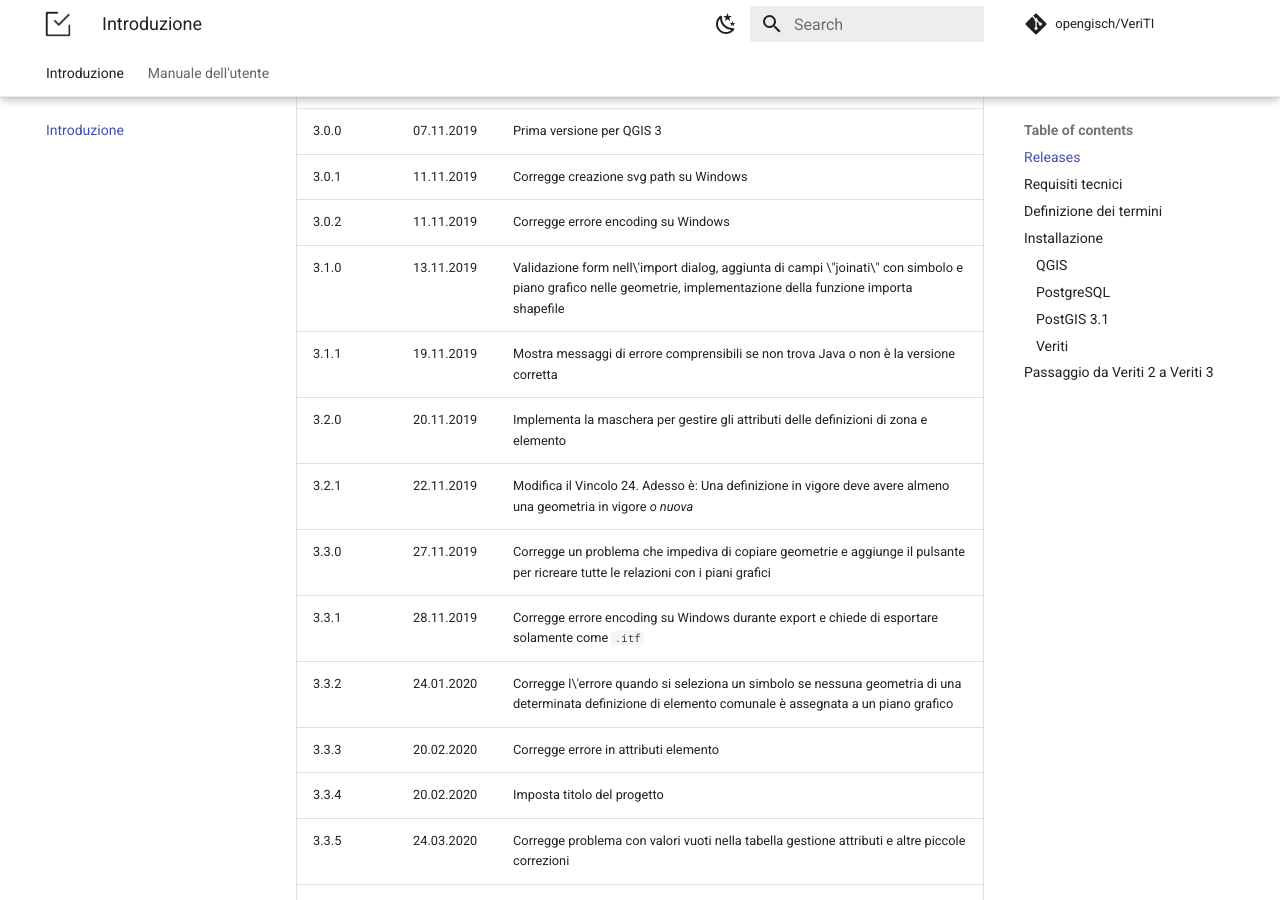
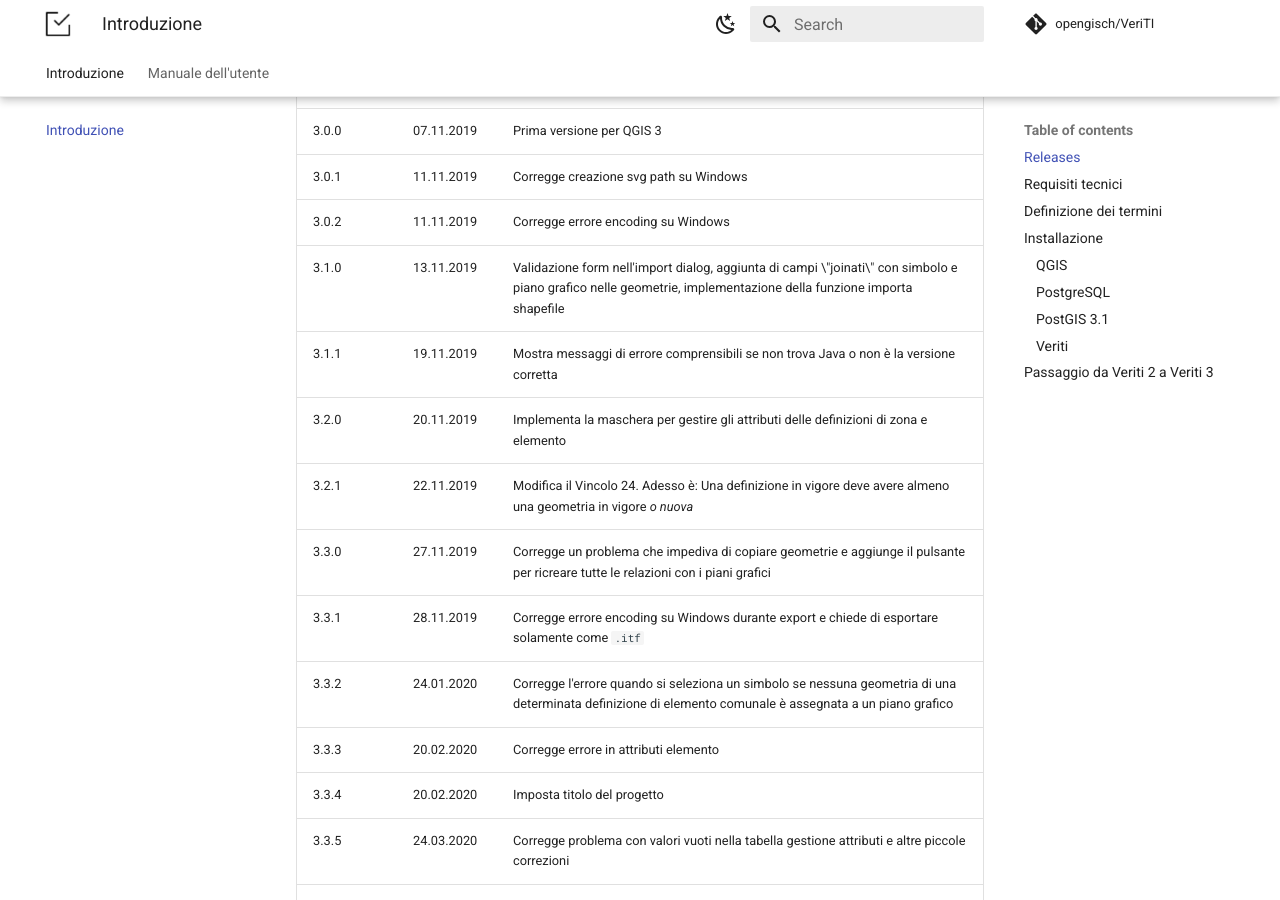
Before and after one commit to opengisch/VeriTI-docs, an MkDocs documentation site: the page built from docs/docs/index.md, in a window 1280 px wide and 900 px high, scrolled down 346 px. Built offline with MkDocs 1.6.1 and Material for MkDocs 9.7.7, drawn with Linux system fonts in a browser that asks for light colours; comment, search, counter and statistics services are not loaded; some of the changed text lies outside the part shown.

Commit message:
Single quotes doesn't need escape character

````diff
--- a/docs/docs/index.md
+++ b/docs/docs/index.md
@@ -11,13 +11,13 @@ geodato e della sua trasmissione al Cantone).
 | 3.0.0 | 07.11.2019 | Prima versione per QGIS 3 |
 | 3.0.1 | 11.11.2019 | Corregge creazione svg path su Windows |
 | 3.0.2 | 11.11.2019 | Corregge errore encoding su Windows |
-| 3.1.0 | 13.11.2019 | Validazione form nell\'import dialog, aggiunta di campi \"joinati\" con simbolo e piano grafico nelle geometrie, implementazione della funzione importa shapefile |
+| 3.1.0 | 13.11.2019 | Validazione form nell'import dialog, aggiunta di campi \"joinati\" con simbolo e piano grafico nelle geometrie, implementazione della funzione importa shapefile |
 | 3.1.1 | 19.11.2019 | Mostra messaggi di errore comprensibili se non trova Java o non è la versione corretta |
 | 3.2.0 | 20.11.2019 | Implementa la maschera per gestire gli attributi delle definizioni di zona e elemento |
 | 3.2.1 | 22.11.2019 | Modifica il Vincolo 24. Adesso è: Una definizione in vigore deve avere almeno una geometria in vigore *o nuova* |
 | 3.3.0 | 27.11.2019 | Corregge un problema che impediva di copiare geometrie e aggiunge il pulsante per ricreare tutte le relazioni con i piani grafici |
 | 3.3.1 | 28.11.2019 | Corregge errore encoding su Windows durante export e chiede di esportare solamente come `.itf` |
-| 3.3.2 | 24.01.2020 | Corregge l\'errore quando si seleziona un simbolo se nessuna geometria di una determinata definizione di elemento comunale è assegnata a un piano grafico |
+| 3.3.2 | 24.01.2020 | Corregge l'errore quando si seleziona un simbolo se nessuna geometria di una determinata definizione di elemento comunale è assegnata a un piano grafico |
 | 3.3.3 | 20.02.2020 | Corregge errore in attributi elemento |
 | 3.3.4 | 20.02.2020 | Imposta titolo del progetto |
 | 3.3.5 | 24.03.2020 | Corregge problema con valori vuoti nella tabella gestione attributi e altre piccole correzioni |
@@ -61,7 +61,7 @@ Scaricare e installare PostgreSQL secondo le indicazioni di
 
 ### PostGIS 3.1
 
-Per installare PostGIS è sufficiente digitare all\'interno di una query
+Per installare PostGIS è sufficiente digitare all'interno di una query
 shell, ad esempio in `pgAdmin`, il seguente comando:
 
 ``` {.bash org-language="sh"}
@@ -100,10 +100,10 @@ miglioramenti:
     incompatibilità che esistevano con la versione precedente e
     facilitano lo sviluppo di nuove funzionalità.
 - è necessaria la creazione di un solo utente della banca dati.
-- strumenti specifici di Veriti come la maschera per l\'associazione
+- strumenti specifici di Veriti come la maschera per l'associazione
     dei piani grafici, completamente riscritte e più comode da
     utilizzare.
-- documentazione online sempre aggiornata all\'ultima versione.
+- documentazione online sempre aggiornata all'ultima versione.
 
 Sebbene Veriti 3 sia in grado di mostrare anche i progetti caricati
 nella banca dati con Veriti 2, è consigliabile lavorare in Veriti 3
````
Also changed, not shown: docs/docs/manuale-dell-utente/domande-frequenti.md (+3 -3 lines), docs/docs/manuale-dell-utente/toolbar.md (+3 -3 lines).
